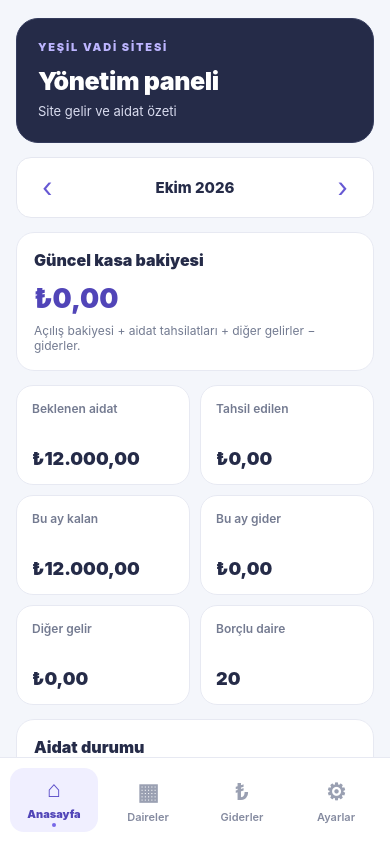
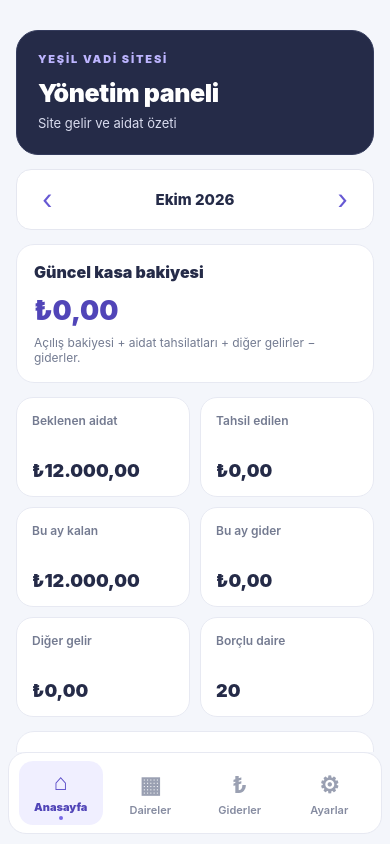
Before and after one commit to ilkerhemen-a11y/yesil-vadi-sitesi, a React Native app: screen / in a window 390 px wide. Built offline with nearby package versions, Linux system fonts and the light colour scheme.

Commit message:
Adjust top spacing and raise bottom navigation

```diff
--- a/App.tsx
+++ b/App.tsx
@@ -273,8 +273,8 @@ function Action({ title, onPress }: { title: string; onPress: () => void }) { re
 function NavItem({ label, icon, active, onPress }: { label: string; icon: string; active: boolean; onPress: () => void }) { return <TouchableOpacity accessibilityRole="button" accessibilityState={{ selected: active }} style={[styles.navItem, active && styles.navItemActive]} onPress={onPress}><Text style={[styles.navIcon, active && styles.navIconActive]}>{icon}</Text><Text style={[styles.navLabel, active && styles.navLabelActive]}>{label}</Text>{active && <View style={styles.navDot} />}</TouchableOpacity>; }
 const styles = StyleSheet.create({
  safe: { flex: 1, backgroundColor: "#f4f6fb" },
- topSafeSpace: { height: 8, backgroundColor: "#f4f6fb" },
- content: { paddingHorizontal: 16, paddingTop: 10, paddingBottom: 30 },
+ topSafeSpace: { height: 16, backgroundColor: "#f4f6fb" },
+ content: { paddingHorizontal: 16, paddingTop: 14, paddingBottom: 30 },
  header: { backgroundColor: "#252b48", borderRadius: 22, padding: 21, marginBottom: 14, borderWidth: 1, borderColor: "#343b5c", elevation: 3 },
  brand: { color: "#bdb5ff", fontSize: 11, fontWeight: "900", letterSpacing: 1.8, marginBottom: 12 },
  pageTitle: { color: "#ffffff", fontSize: 25, fontWeight: "900", letterSpacing: -0.4 },
@@ -309,7 +309,7 @@ const styles = StyleSheet.create({
  primaryButton: { backgroundColor: "#5b4dc8", padding: 14, borderRadius: 12, alignItems: "center", marginTop: 2, elevation: 1 }, primaryButtonText: { color: "#fff", fontWeight: "800" },
  fieldLabel: { color: "#414761", fontSize: 12, fontWeight: "700", marginBottom: 6, marginTop: 8 }, listRow: { flexDirection: "row", alignItems: "center", justifyContent: "space-between", paddingVertical: 12, borderTopWidth: 1, borderTopColor: "#eff0f7" },
  modalShade: { position: "absolute", top: 0, left: 0, right: 0, bottom: 0, zIndex: 20, backgroundColor: "rgba(24, 28, 52, 0.48)", justifyContent: "center", padding: 20 }, modalCard: { backgroundColor: "#fff", borderRadius: 18, padding: 18, elevation: 8 }, cancelButton: { padding: 12, alignItems: "center", marginTop: 4 }, cancelButtonText: { color: "#737b91", fontWeight: "700" },
- nav: { flexDirection: "row", backgroundColor: "#fff", borderTopWidth: 1, borderTopColor: "#e7e9f2", paddingTop: 10, paddingBottom: 12, paddingHorizontal: 7, justifyContent: "space-around", alignItems: "center", elevation: 12, minHeight: 76 },
+ nav: { flexDirection: "row", backgroundColor: "#fff", borderWidth: 1, borderColor: "#e7e9f2", paddingTop: 8, paddingBottom: 8, paddingHorizontal: 7, justifyContent: "space-around", alignItems: "center", elevation: 12, minHeight: 72, marginHorizontal: 8, marginBottom: 10, borderRadius: 18 },
  navItem: { flex: 1, alignItems: "center", justifyContent: "center", minHeight: 62, marginHorizontal: 3, borderRadius: 14, paddingTop: 7, paddingBottom: 5 }, navItemActive: { backgroundColor: "#f0efff" },
  navIcon: { fontSize: 23, color: "#9aa0b2", fontWeight: "700" }, navIconActive: { color: "#5b4dc8" }, navLabel: { color: "#858ba0", fontSize: 11, fontWeight: "600", marginTop: 4 }, navLabelActive: { color: "#5145b8", fontWeight: "900" }, navDot: { width: 4, height: 4, borderRadius: 2, backgroundColor: "#7667e8", marginTop: 2 }
 });
```
